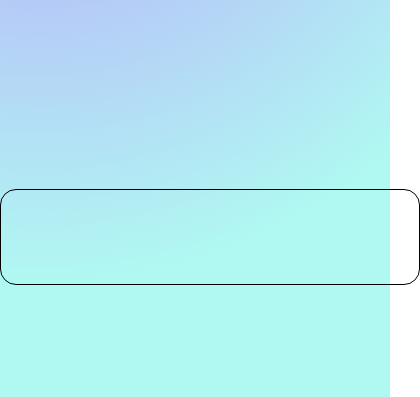
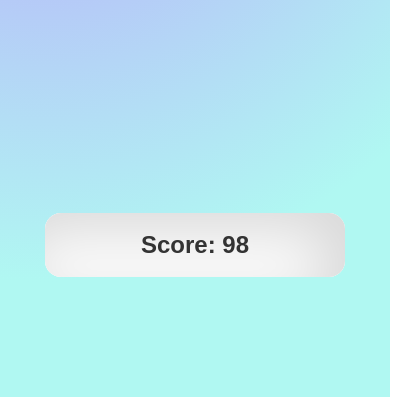
Before and after one commit to shantanuuchak/kawaii, a website built with Vite: page index.html in a window 390 px wide. Shown: the part 447-844 px from the top of the page, 420 px wide, since content can reach past the window. Built offline with nearby package versions, Linux system fonts and the light colour scheme; a web font is replaced by a local one.

Commit message:
score board neumorphic

```diff
--- a/index.html
+++ b/index.html
@@ -20,7 +20,9 @@
   <body>
     <main>
       <section class="game-grid"></section>
-      <section class="score-board"></section>
+      <section class="score-board">
+        <h1>Score: 98</h1>
+      </section>
     </main>
     <script src="src/main.js" type="module"></script>
   </body>
--- a/style.scss
+++ b/style.scss
@@ -51,7 +51,18 @@ main {
   width: calc(6 * 70px); // match with grid
   height: 6rem;
   border-radius: 1rem;
-  border: 1px solid black;
+  background: #eee;
+
+  // Centering
+  display: grid;
+  place-items: center;
+  font-size: 2rem;
+  color: #333;
+  font-weight: 200;
+
+  // Inner shadow
+  background: #ffffff;
+  box-shadow: inset -20px 20px 60px #d9d9d9, inset 20px -20px 60px #ffffff;
 }
 
 /* === Media Query === */
@@ -62,6 +73,11 @@ main {
     grid-template-columns: repeat(6, 60px);
     grid-template-rows: repeat(6, 60px);
   }
+  .score-board {
+    width: calc(6 * 60px);
+    font-size: 1.8rem;
+    height: 5rem;
+  }
 }
 
 // Mobile
@@ -71,4 +87,9 @@ main {
     grid-template-columns: repeat(6, 50px);
     grid-template-rows: repeat(6, 50px);
   }
+  .score-board {
+    width: calc(6 * 50px);
+    font-size: 1rem;
+    height: 4rem;
+  }
 }
```
